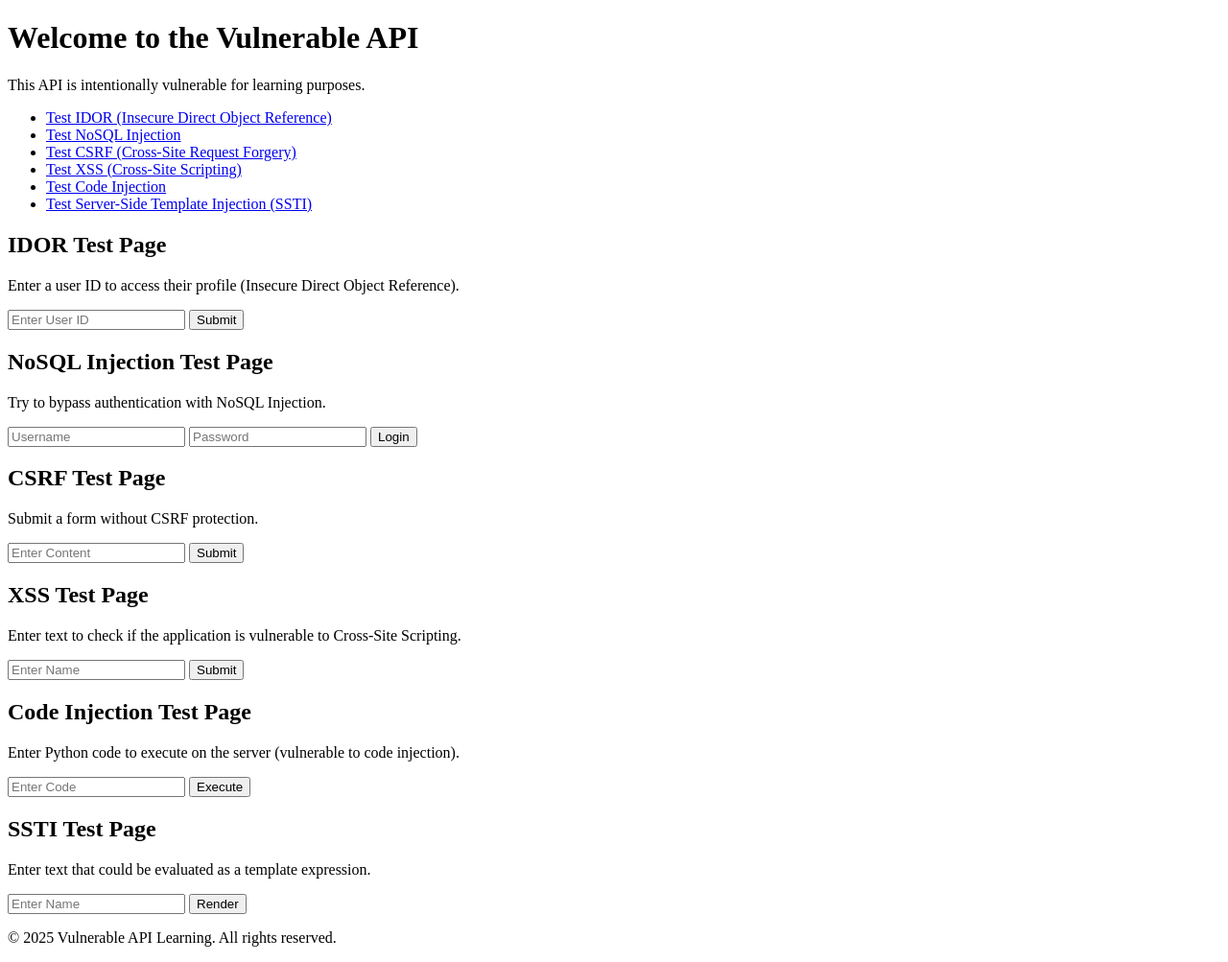
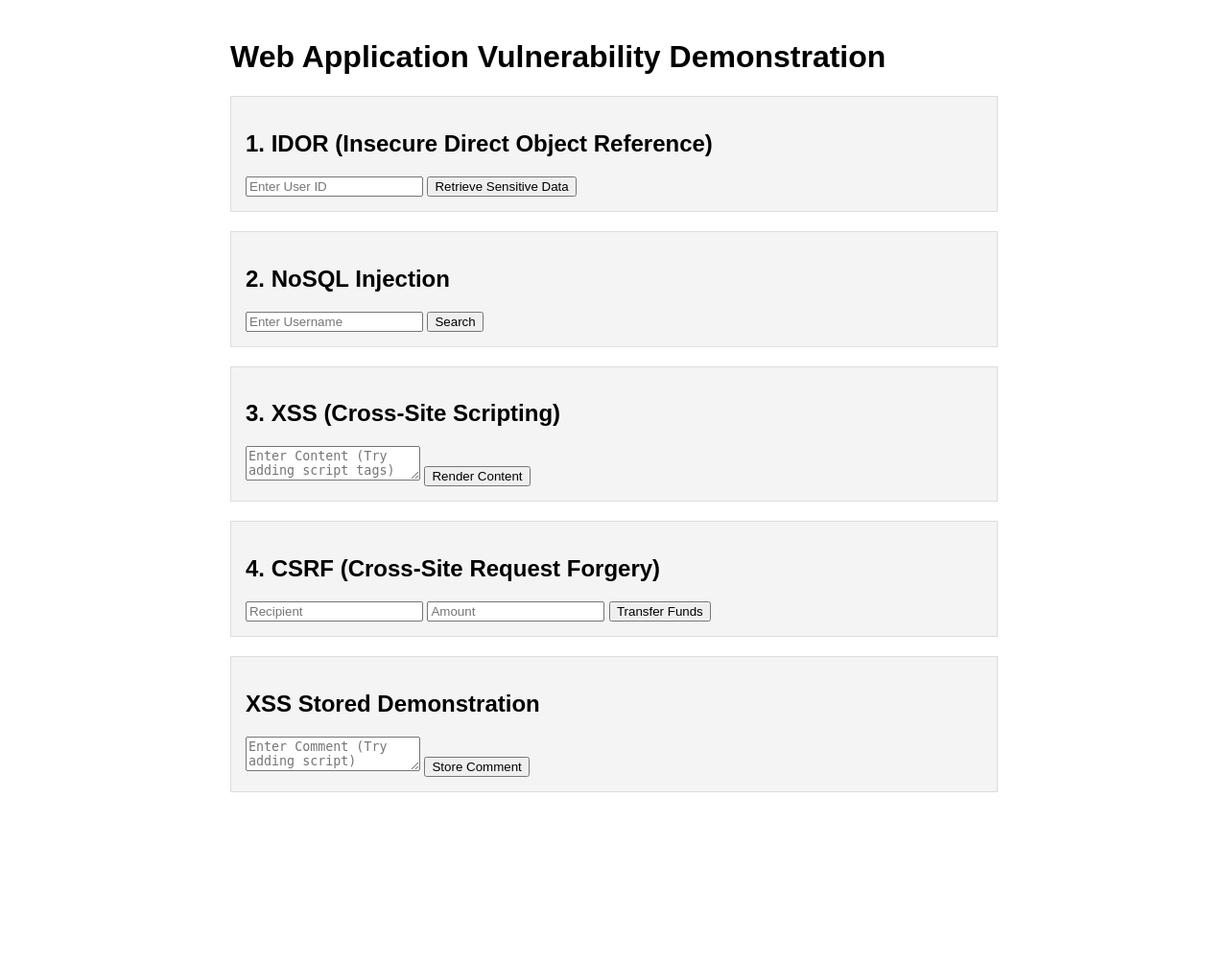
Before and after one commit to rafat1999/API-Penetration-Testing, a Flask app: page / in a window 1280 px wide. Shown: the whole page at 96% size. After the commit the page ends 826 px from the top, so only its background shows below. Run offline with Flask 2, Linux system fonts and the light colour scheme; some libraries are stand-ins or nearby versions.

Commit message:
Update index.html

```diff
--- a/templates/index.html
+++ b/templates/index.html
@@ -1,66 +1,65 @@
 <!DOCTYPE html>
-<html>
+<html lang="en">
 <head>
-    <title>Vulnerable API</title>
+    <meta charset="UTF-8">
+    <title>Vulnerability Demonstration</title>
+    <style>
+        body {
+            font-family: Arial, sans-serif;
+            max-width: 800px;
+            margin: 0 auto;
+            padding: 20px;
+        }
+        .vulnerability-section {
+            background-color: #f4f4f4;
+            border: 1px solid #ddd;
+            padding: 15px;
+            margin-bottom: 20px;
+        }
+    </style>
 </head>
 <body>
-    <h1>Welcome to the Vulnerable API</h1>
-    <p>This API is intentionally vulnerable for learning purposes.</p>
+    <h1>Web Application Vulnerability Demonstration</h1>
 
-    <ul>
-        <li><a href="/idor">Test IDOR (Insecure Direct Object Reference)</a></li>
-        <li><a href="/nosql">Test NoSQL Injection</a></li>
-        <li><a href="/csrf">Test CSRF (Cross-Site Request Forgery)</a></li>
-        <li><a href="/xss">Test XSS (Cross-Site Scripting)</a></li>
-        <li><a href="/code_injection">Test Code Injection</a></li>
-        <li><a href="/ssti">Test Server-Side Template Injection (SSTI)</a></li>
-    </ul>
+    <div class="vulnerability-section">
+        <h2>1. IDOR (Insecure Direct Object Reference)</h2>
+        <form action="/user/sensitive-data/1" method="GET">
+            <input type="number" name="user_id" placeholder="Enter User ID">
+            <button type="submit">Retrieve Sensitive Data</button>
+        </form>
+    </div>
 
-    <h2>IDOR Test Page</h2>
-    <p>Enter a user ID to access their profile (Insecure Direct Object Reference).</p>
-    <form action="/idor" method="get">
-        <input type="text" name="user_id" placeholder="Enter User ID">
-        <button type="submit">Submit</button>
-    </form>
+    <div class="vulnerability-section">
+        <h2>2. NoSQL Injection</h2>
+        <form action="/nosql/complex-search" method="GET">
+            <input type="text" name="username" placeholder="Enter Username">
+            <button type="submit">Search</button>
+        </form>
+    </div>
 
-    <h2>NoSQL Injection Test Page</h2>
-    <p>Try to bypass authentication with NoSQL Injection.</p>
-    <form action="/nosql" method="post">
-        <input type="text" name="username" placeholder="Username">
-        <input type="password" name="password" placeholder="Password">
-        <button type="submit">Login</button>
-    </form>
+    <div class="vulnerability-section">
+        <h2>3. XSS (Cross-Site Scripting)</h2>
+        <form action="/render-user-content" method="POST">
+            <textarea name="user_content" placeholder="Enter Content (Try adding script tags)"></textarea>
+            <button type="submit">Render Content</button>
+        </form>
+    </div>
 
-    <h2>CSRF Test Page</h2>
-    <p>Submit a form without CSRF protection.</p>
-    <form action="/csrf" method="post">
-        <input type="text" name="content" placeholder="Enter Content">
-        <button type="submit">Submit</button>
-    </form>
+    <div class="vulnerability-section">
+        <h2>4. CSRF (Cross-Site Request Forgery)</h2>
+        <form action="/transfer-funds" method="POST">
+            <input type="text" name="recipient" placeholder="Recipient">
+            <input type="number" name="amount" placeholder="Amount">
+            <button type="submit">Transfer Funds</button>
+        </form>
+    </div>
 
-    <h2>XSS Test Page</h2>
-    <p>Enter text to check if the application is vulnerable to Cross-Site Scripting.</p>
-    <form action="/xss" method="post">
-        <input type="text" name="username" placeholder="Enter Name">
-        <button type="submit">Submit</button>
-    </form>
-
-    <h2>Code Injection Test Page</h2>
-    <p>Enter Python code to execute on the server (vulnerable to code injection).</p>
-    <form action="/code_injection" method="post">
-        <input type="text" name="code" placeholder="Enter Code">
-        <button type="submit">Execute</button>
-    </form>
-
-    <h2>SSTI Test Page</h2>
-    <p>Enter text that could be evaluated as a template expression.</p>
-    <form action="/ssti" method="get">
-        <input type="text" name="name" placeholder="Enter Name">
-        <button type="submit">Render</button>
-    </form>
-
-    <footer>
-        <p>&copy; 2025 Vulnerable API Learning. All rights reserved.</p>
-    </footer>
+    <div class="vulnerability-section">
+        <h2>XSS Stored Demonstration</h2>
+        <form action="/stored-xss" method="POST">
+            <textarea name="comment" placeholder="Enter Comment (Try adding script)"></textarea>
+            <button type="submit">Store Comment</button>
+        </form>
+    </div>
 </body>
 </html>
```
